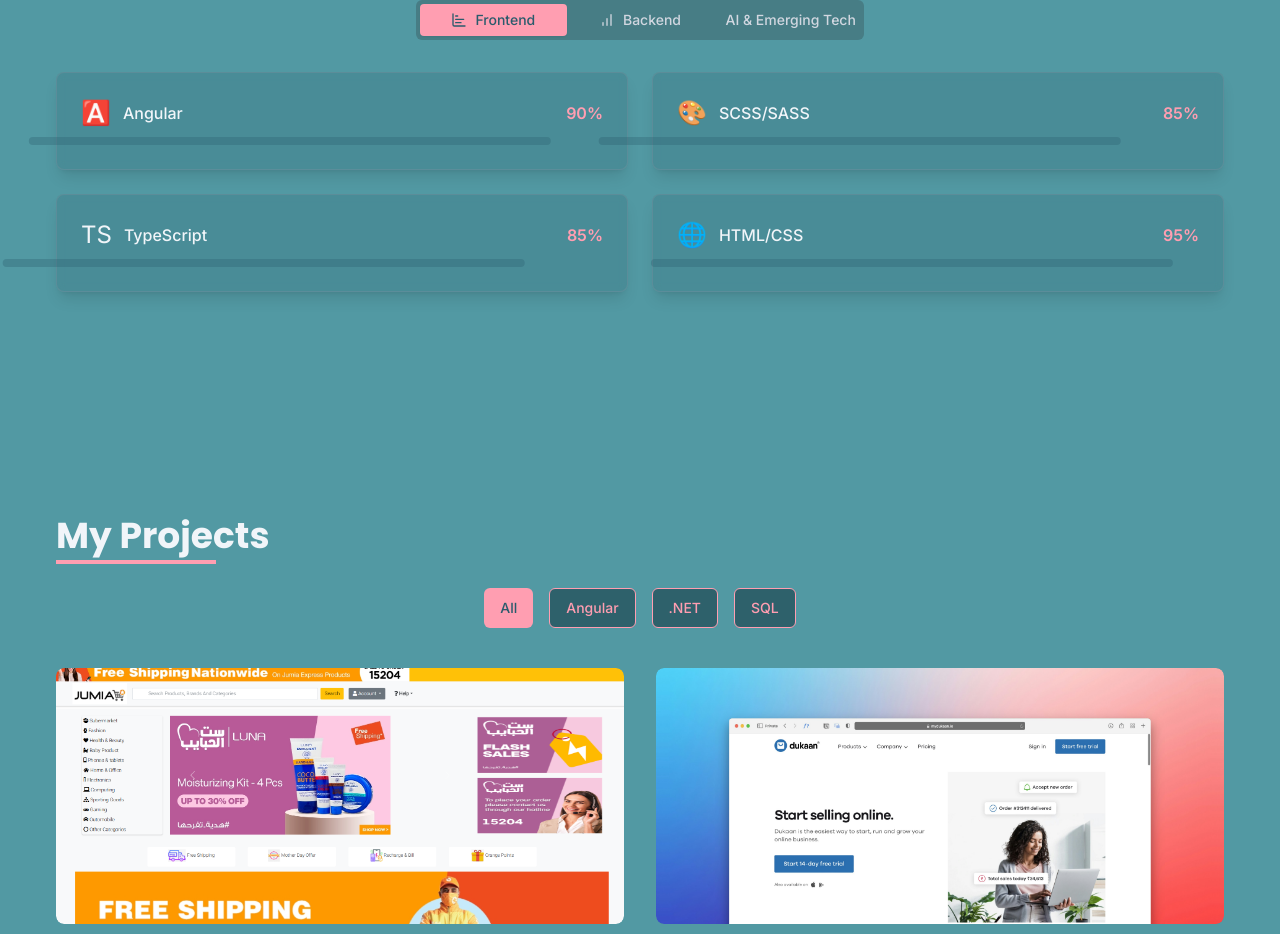
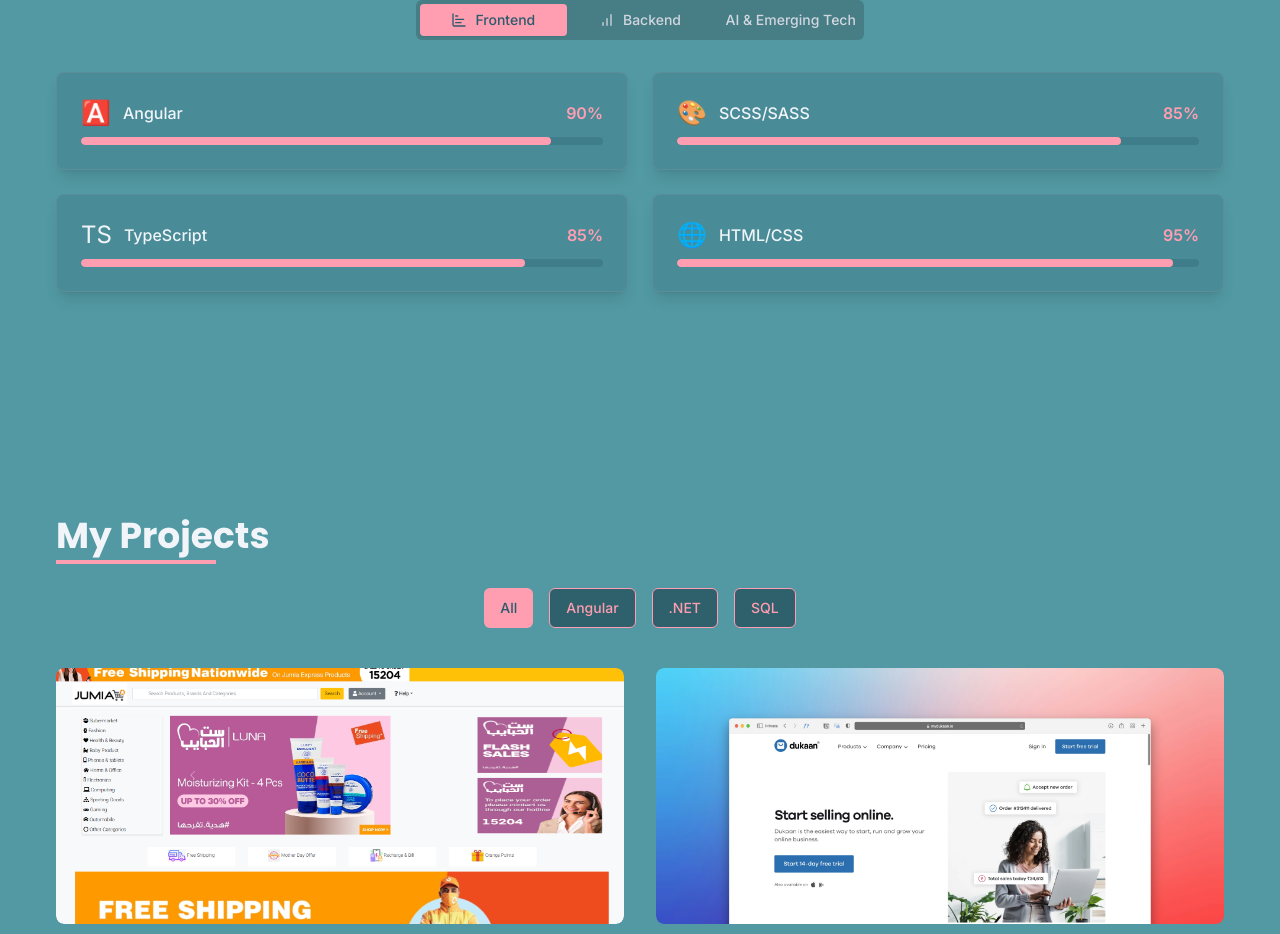
Before and after one commit to Eman-Abdallah/journey-spark-folio, a React (Vite) app: page / in a window 1280 px wide. Shown: the part 2152-3086 px from the top of the page. Built offline with nearby package versions, Linux system fonts and the light colour scheme.

Commit message:
edit skill section

```diff
--- a/src/components/SkillsSection.tsx
+++ b/src/components/SkillsSection.tsx
@@ -1,4 +1,3 @@
-
 import { useEffect, useRef } from "react";
 import { Tabs, TabsContent, TabsList, TabsTrigger } from "@/components/ui/tabs";
 import { Progress } from "@/components/ui/progress";
@@ -39,27 +38,27 @@ const SkillsSection = () => {
       (entries) => {
         entries.forEach((entry) => {
           if (entry.isIntersecting) {
-            // Get all skills in the visible section
-            const skills = entry.target.querySelectorAll(".skill-item");
-            skills.forEach((skill, index) => {
+            const skillItems = entry.target.querySelectorAll(".skill-item");
+
+            skillItems.forEach((skill, index) => {
               setTimeout(() => {
-                skill.classList.add("opacity-100");
-                skill.classList.remove("opacity-0");
-                skill.classList.add("translate-y-0");
-                skill.classList.remove("translate-y-10");
+                skill.classList.add("opacity-100", "translate-y-0");
+                skill.classList.remove("opacity-0", "translate-y-10");
 
-                // Also animate the progress bars
-                const progressBar = skill.querySelector(".progress-bar");
-                if (progressBar) {
-                  progressBar.classList.add("progress-animated");
+                const progressBar = skill.querySelector(".progress-bar") as HTMLElement;
+                const maxValue = progressBar?.getAttribute("data-max");
+
+                if (progressBar && maxValue) {
+                  progressBar.style.width = `${maxValue}%`;
                 }
               }, index * 100);
             });
+
             observer.unobserve(entry.target);
           }
         });
       },
-      { threshold: 0.1, rootMargin: "0px" }
+      { threshold: 0.1 }
     );
 
     if (sectionRef.current) {
@@ -81,16 +80,19 @@ const SkillsSection = () => {
         <div ref={sectionRef} className="mt-10">
           <Tabs defaultValue="frontend" className="w-full">
             <TabsList className="grid grid-cols-3 mb-8 w-full max-w-md mx-auto">
-              {categories.map((category) => (
+              {categories.map((category) => {
+                const Icon = category.icon;
+                return (
                   <TabsTrigger
                     key={category.id}
                     value={category.id}
                     className="flex items-center gap-2 data-[state=active]:bg-theme-highlight data-[state=active]:text-theme-blue"
                   >
-                  <category.icon className="h-4 w-4" />
+                    <Icon className="h-4 w-4" />
                     {category.name}
                   </TabsTrigger>
-              ))}
+                );
+              })}
             </TabsList>
 
             {categories.map((category) => (
@@ -98,10 +100,10 @@ const SkillsSection = () => {
                 <div className="grid md:grid-cols-2 gap-6">
                   {skills
                     .filter((skill) => skill.category === category.id)
-                    .map((skill, index) => (
+                    .map((skill) => (
                       <div
                         key={skill.name}
-                        className="skill-item opacity-0 translate-y-10 transform transition-all duration-500 ease-out bg-theme-blue/20 rounded-lg p-6 shadow-lg backdrop-blur-sm border border-theme-highlight/10"
+                        className="skill-item opacity-0 translate-y-10 transition-all duration-700 ease-out bg-theme-blue/20 rounded-lg p-6 shadow-lg backdrop-blur-sm border border-theme-highlight/10"
                       >
                         <div className="flex justify-between items-center mb-2">
                           <div className="flex items-center">
@@ -110,15 +112,11 @@ const SkillsSection = () => {
                           </div>
                           <span className="text-theme-highlight font-semibold">{skill.level}%</span>
                         </div>
-                        <div className="w-full mt-2">
-                          <Progress
-                            value={0}
-                            max={100}
-                            className="progress-bar h-2 bg-theme-blue/30"
+                        <div className="w-full mt-2 bg-theme-blue/30 rounded-full overflow-hidden">
+                          <div
+                            className="progress-bar h-2 bg-theme-highlight rounded-full transition-all duration-1000 ease-out"
+                            style={{ width: "0%" }}
                             data-max={skill.level}
-                            style={{
-                              "--skill-level": `${skill.level}%`,
-                            } as React.CSSProperties}
                           />
                         </div>
                       </div>
```
Lines whose indentation alone changed are shown as unchanged.
